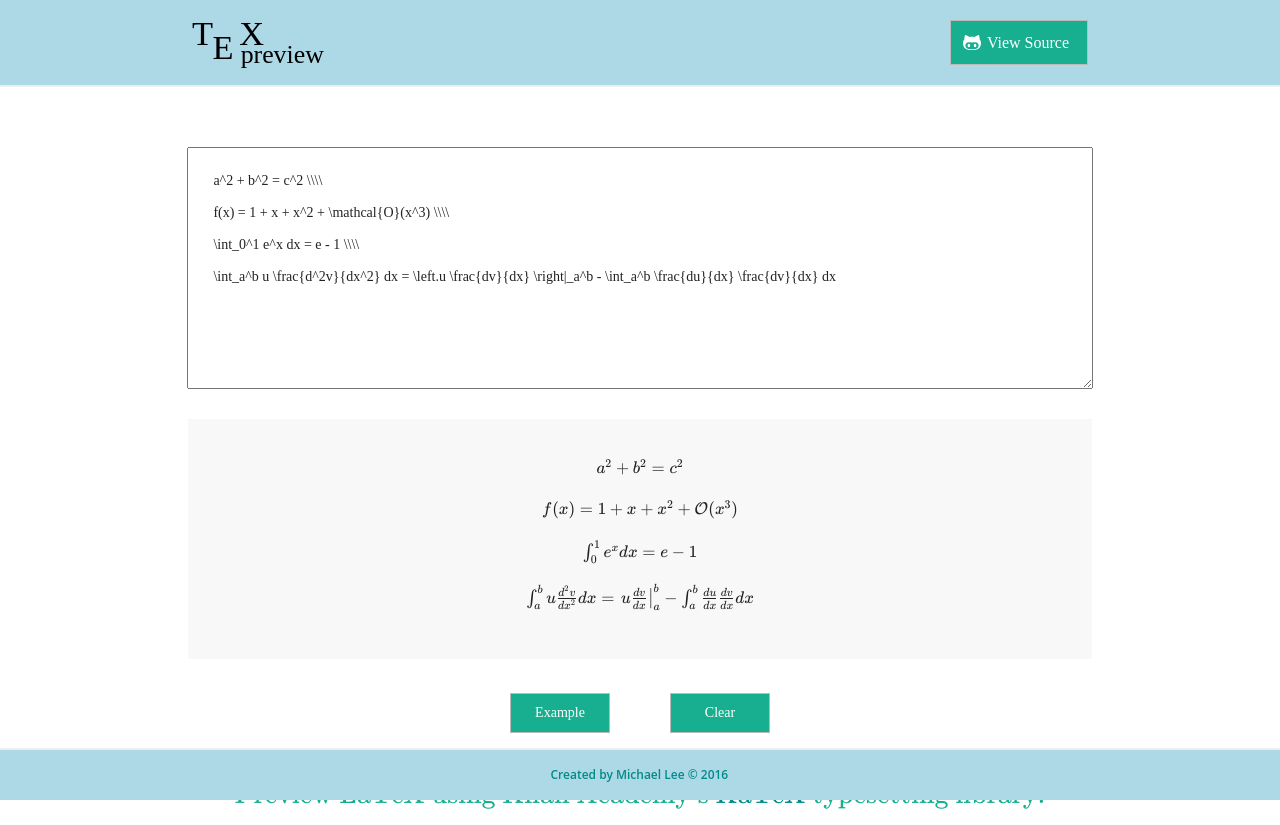
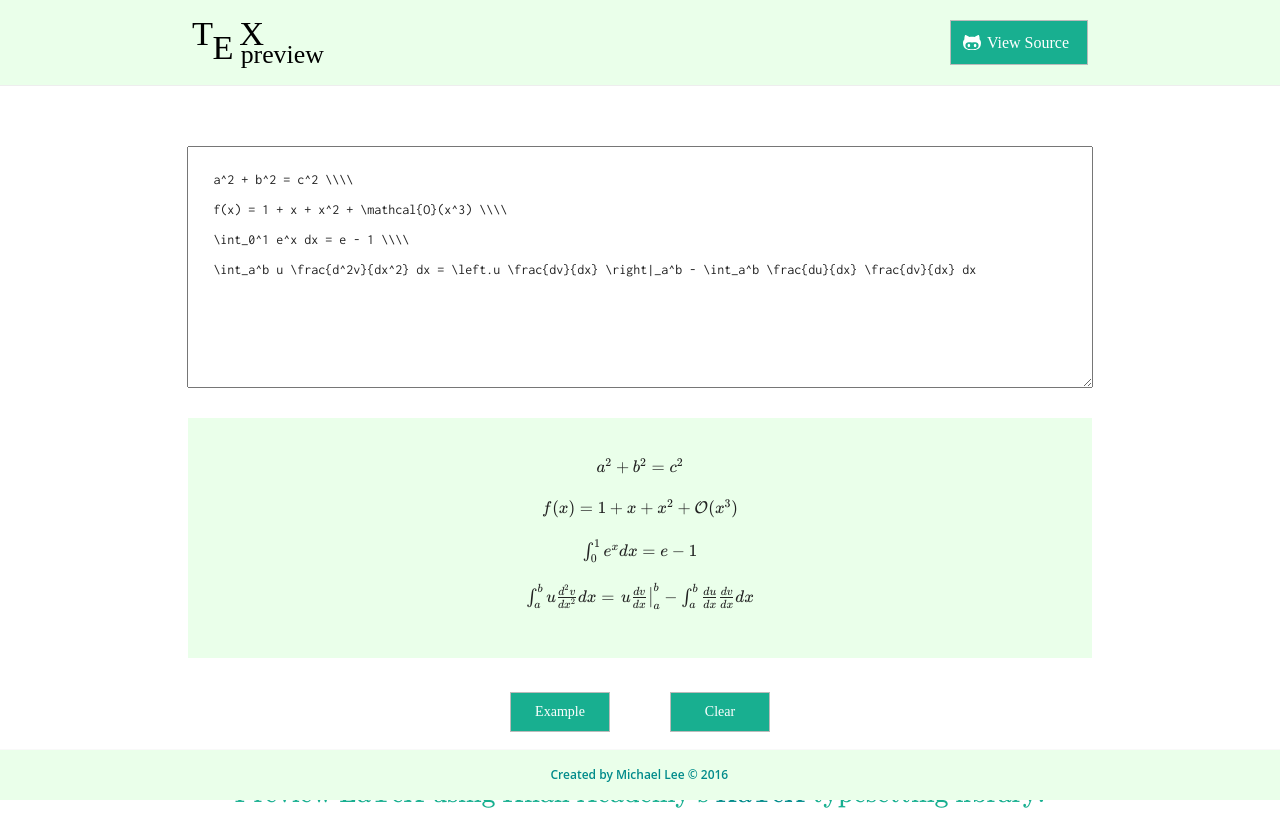
Before and after one commit to vlmlee/LaTeX-Preview, a React (Create React App) app: page / in a window 1280 px wide. Built offline with nearby package versions, Linux system fonts and the light colour scheme.

Commit message:
Changed background colors and textarea font to Inconsolata.

```diff
--- a/public/index.html
+++ b/public/index.html
@@ -5,6 +5,7 @@
     <meta charset="UTF-8">
     <title>TeX Preview</title>
     <link rel="stylesheet" href="https://cdnjs.cloudflare.com/ajax/libs/KaTeX/0.6.0/katex.min.css">
+    <link href="https://fonts.googleapis.com/css?family=Inconsolata" rel="stylesheet">
     <script src="https://cdnjs.cloudflare.com/ajax/libs/KaTeX/0.6.0/katex.min.js"></script>
 </head>
 
--- a/src/App.css
+++ b/src/App.css
@@ -1,3 +1,5 @@
+@import url('https://fonts.googleapis.com/css?family=Inconsolata');
+
 body {
     margin: 0;
     padding: 0;
@@ -6,8 +8,8 @@ body {
 .header {
     display: block;
     height: 85px;
-    background-color: lightblue;
-    border-bottom: 2px solid #eee;
+    background-color: #EAFFEA;
+    border-bottom: 1px solid #eee;
 }
 
 .container {
@@ -21,7 +23,7 @@ textarea {
     width: 66.66%;
     height: 200px;
     color: #222;
-    font-family: 'Fira Mono';
+    font-family: 'Inconsolata', 'Fira Mono';
     font-size: 14px;
     overflow: hidden;
 }
@@ -36,7 +38,7 @@ textarea:focus {
 }
 
 pre {
-    background-color: #f8f8f8;
+    background-color: #EAFFEA;
     margin-top: 30px;
     padding: 40px 25px 0;
     text-align: center;
@@ -135,8 +137,8 @@ footer {
     bottom: 0;
     left: 0;
     right: 0;
-    border-top: 2px solid #eee;
-    background-color: lightblue;
+    border-top: 1px solid #f9f9f9;
+    background-color: #EAFFEA;
     font-size: 14px;
     font-family: 'Open Sans';
     font-weight: lighter;
```
